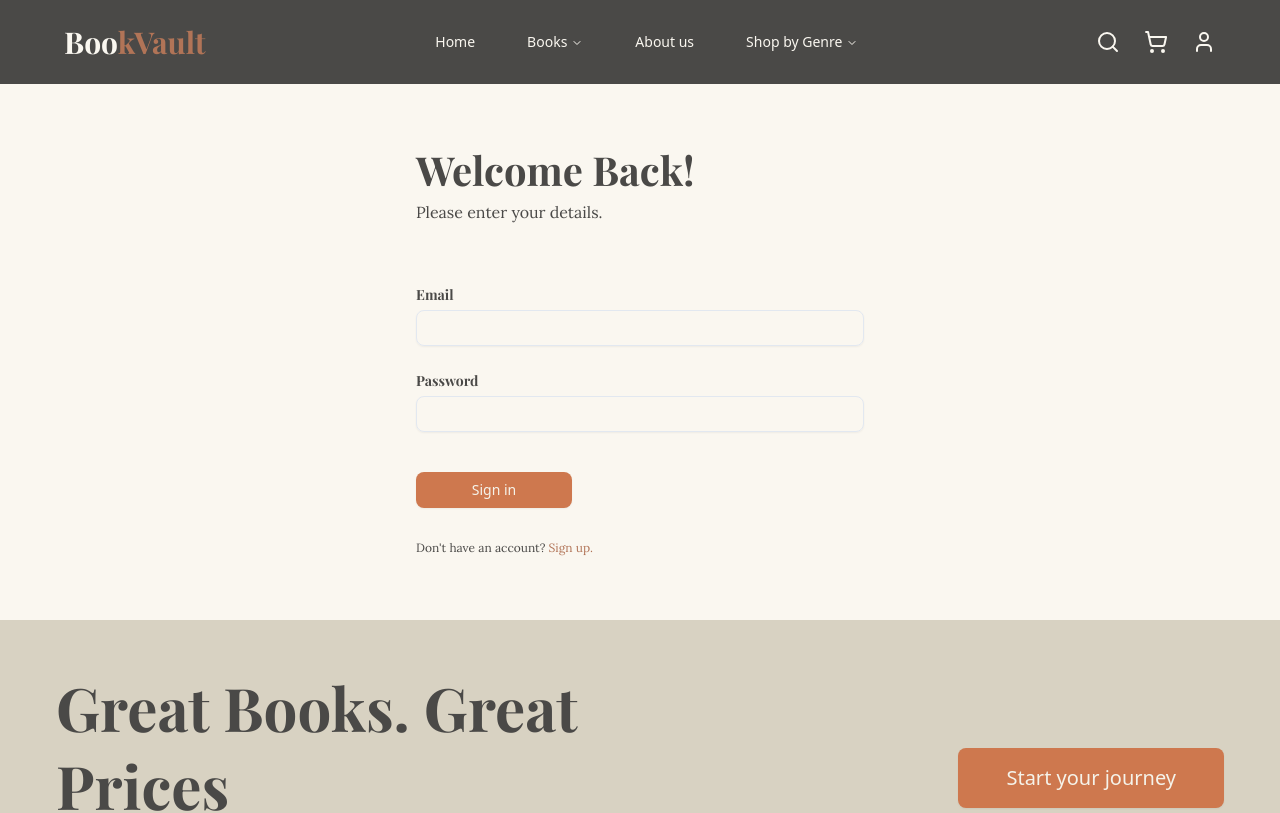
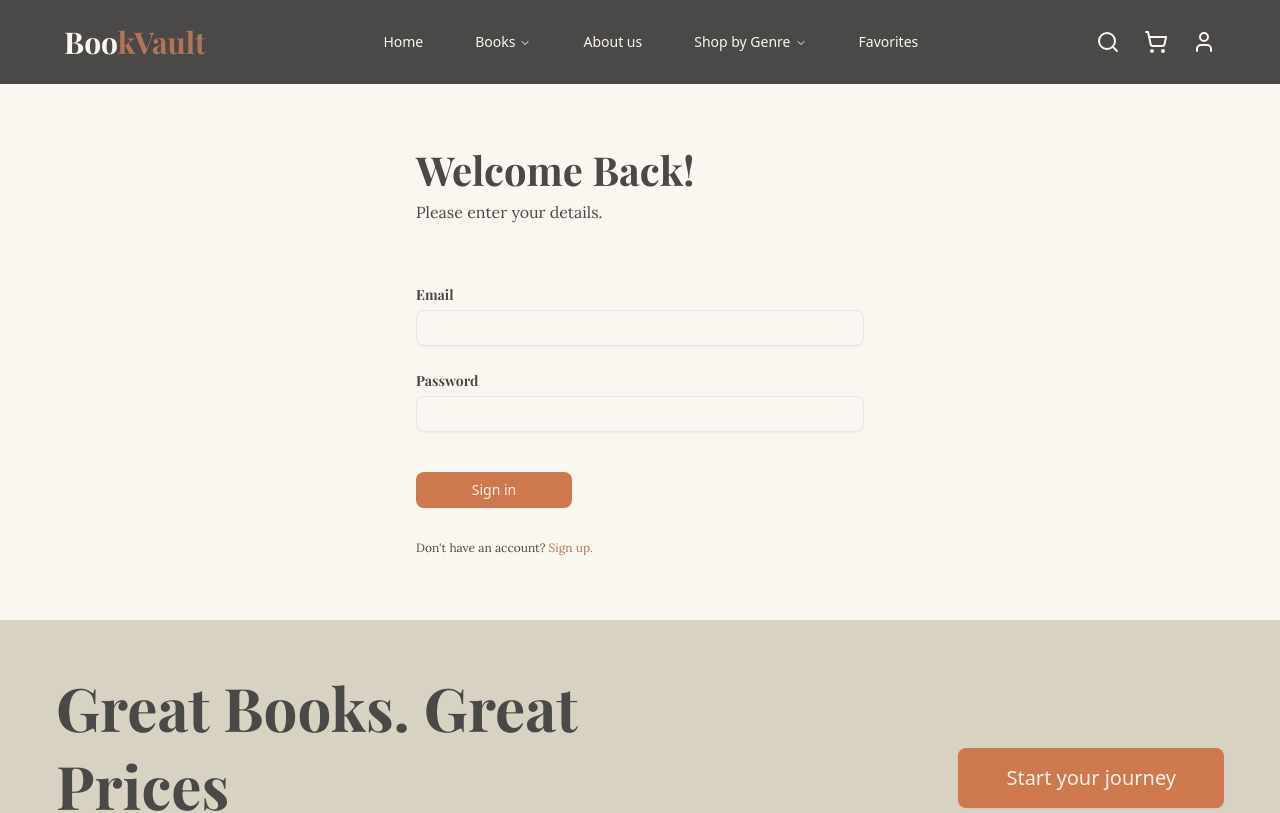
Before and after one commit to gjyannDev/book-vault, a React (Vite) app: page /signin in a window 1280 px wide. Shown: the top 813 px of the page. Built offline with nearby package versions, Linux system fonts and the light colour scheme; no server answers.

Commit message:
chore: changed the import file path of some imported types in bookTypes

```diff
--- a/src/components/auth/AuthForm.tsx
+++ b/src/components/auth/AuthForm.tsx
@@ -2,7 +2,7 @@ import { errorHintText } from "@/components/shared/classNames";
 import { Button } from "@/components/ui/button";
 import { Input } from "@/components/ui/input";
 import { Label } from "@/components/ui/label";
-import type { AuthFormProps } from "@/types/bookTypes";
+import type { AuthFormProps } from "@/types/authTypes";
 import clsx from "clsx";
 
 export default function AuthForm({
--- a/src/components/layout/NavBar.tsx
+++ b/src/components/layout/NavBar.tsx
@@ -1,4 +1,4 @@
-import type { UserType } from "@/types/bookTypes";
+import type { UserType } from "@/types/authTypes";
 import { Menu, Search, ShoppingCart, User } from "lucide-react";
 import { Link } from "react-router-dom";
 import NavMenu from "./NavMenu";
--- a/src/components/layout/NavMenu.tsx
+++ b/src/components/layout/NavMenu.tsx
@@ -16,7 +16,12 @@ export default function NavMenu() {
         <NavigationMenuList className="flex gap-7 text-[var(--text-white)]">
           <NavigationMenuItem>
             <NavigationMenuLink asChild>
-              <Link to="/" className="hover:bg-transparent focus:bg-transparent active:bg-transparent">Home</Link>
+              <Link
+                to="/"
+                className="hover:bg-transparent focus:bg-transparent active:bg-transparent"
+              >
+                Home
+              </Link>
             </NavigationMenuLink>
           </NavigationMenuItem>
 
@@ -45,7 +50,7 @@ export default function NavMenu() {
                   </NavigationMenuLink>
                   <NavigationMenuLink asChild>
                     <Link
-                        to="/books/Fiction"
+                      to="/books/Fiction"
                       className="text-[var(--primary-text)] hover:text-[var(--primary-clr)] hover:bg-transparent focus:bg-transparent active:bg-transparent"
                     >
                       Fiction
@@ -118,6 +123,16 @@ export default function NavMenu() {
               </ul>
             </NavigationMenuContent>
           </NavigationMenuItem>
+          <NavigationMenuItem>
+            <NavigationMenuLink asChild>
+              <Link
+                to="/"
+                className="hover:bg-transparent focus:bg-transparent active:bg-transparent"
+              >
+                Favorites
+              </Link>
+            </NavigationMenuLink>
+          </NavigationMenuItem>
         </NavigationMenuList>
       </NavigationMenu>
     </div>
--- a/src/lib/transformer.ts
+++ b/src/lib/transformer.ts
@@ -1,9 +1,9 @@
 import type {
-  AccountInfo,
   BookInfo,
   RawData,
 } from "@/types/bookTypes";
 import type { User } from "firebase/auth";
+import type { AccountInfo } from "@/types/authTypes";
 
 export function simplifiedGoogleBooks(rawData: RawData[]): BookInfo[] {
   return rawData.map((item) => {
--- a/src/lib/utils/auth/auth.utils.ts
+++ b/src/lib/utils/auth/auth.utils.ts
@@ -1,4 +1,4 @@
-import type { AuthErrorType } from "@/types/bookTypes";
+import type { AuthErrorType } from "@/types/authTypes";
 
 export function getSigninCodeError(
   errorCode: string,
@@ -17,6 +17,12 @@ export function getSigninCodeError(
         field: "password",
         message: "Email or password is incorrect",
       };
+    case "auth/email-already-in-use":
+      return {
+        success: false,
+        field: "email",
+        message: "Email already in used"
+      };
     default:
       return {
         success: false,
--- a/src/pages/AccountPage.tsx
+++ b/src/pages/AccountPage.tsx
@@ -2,7 +2,7 @@ import { Button } from "@/components/ui/button";
 import { Input } from "@/components/ui/input";
 import { Label } from "@/components/ui/label";
 import { signOutUser } from "@/services/api/auth/auth.api";
-import type { AccountInfo } from "@/types/bookTypes";
+import type { AccountInfo } from "@/types/authTypes";
 import clsx from "clsx";
 import { useNavigate, useOutletContext } from "react-router-dom";
 import noProfile from "../assets/images/no_profile.png";
```
